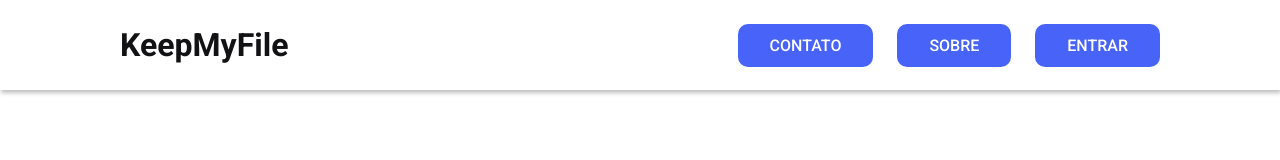
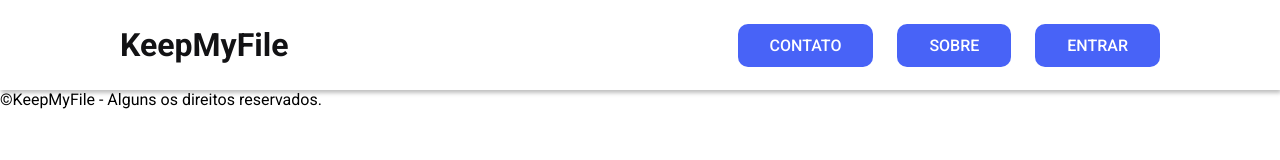
Before and after one commit to kauelima21/KeepMyFile, a plain HTML site: page index.html in a window 1280 px wide. Drawn offline with Linux system fonts and the light colour scheme.

Commit message:
estrutura do footer

```diff
--- a/index.html
+++ b/index.html
@@ -25,6 +25,12 @@
     </ul>
   </nav>
 
+  <main></main>
+
+  <footer>
+    <p>©KeepMyFile - Alguns os direitos reservados.</p>
+  </footer>
+
   <script src="main.js"></script>
 </body>
 
```
